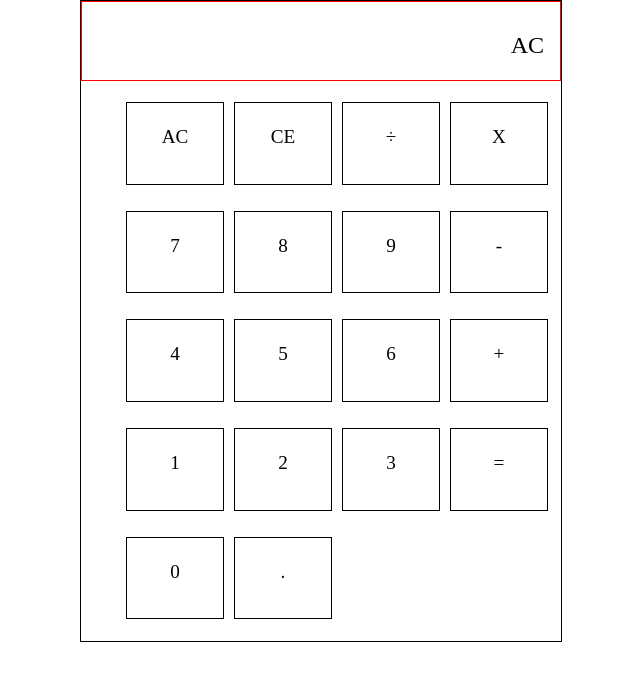
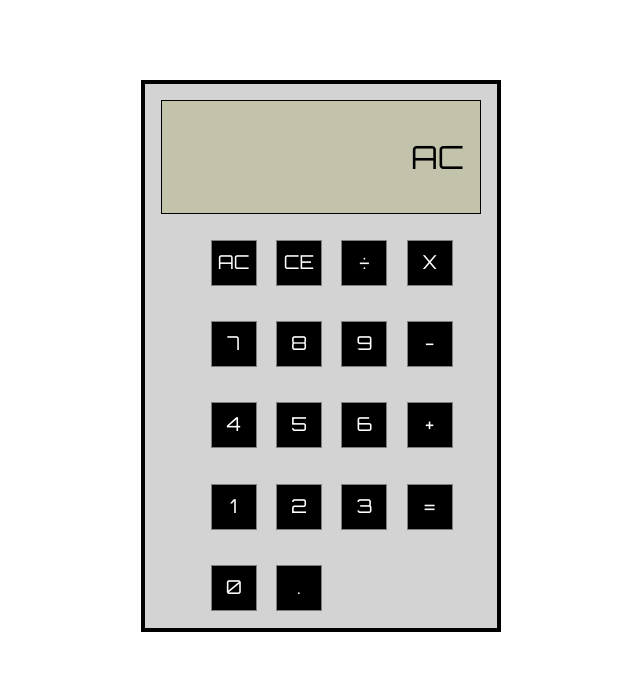
Before and after one commit to DanBlakeNZ/calculator, a plain HTML site: page index.html in a window 1280 px wide. Both pictures are taken after a click on the item "AC". Shown: the whole page, without its empty margins (319-959 px from the left). Drawn offline with nearby package versions, Linux system fonts and the light colour scheme.

Commit message:
Styled the calculator. Added notes to the Javascript

```diff
--- a/index.html
+++ b/index.html
@@ -9,64 +9,62 @@
     <!-- CSS Normalise -->
     <link href="https://cdnjs.cloudflare.com/ajax/libs/normalize/5.0.0/normalize.min.css" rel="stylesheet">
 
+    <!-- Google Font -->
+    <link href="https://fonts.googleapis.com/css?family=Orbitron" rel="stylesheet">
+
     <!-- My CSS Stylesheet-->
     <link rel="stylesheet" type="text/css" href="stylesheets/scss.min.css">
 
-    <title>template</title>
+    <title>Calculator</title>
 
   </head>
 
 
   <body>
-    <div id="calculator">
+    <div id="calculator-container">
       <div id="screen">
-        <p id="screen-text">0</p>
+        <p id="screen-text">0<p>
       </div>
 
+      <div id="buttons-container">
+
         <ul class="button-row">
-        <li class="calcButton" data-value="AC">AC</li>
-        <li class="calcButton" data-value="CE">CE</li>
-        <li class="calcButton" data-value="/">&divide;</li>
-        <li class="calcButton" data-value="*">X</li>
+          <li class="cal-button" data-buttonValue="AC">AC</li>
+          <li class="cal-button" data-buttonValue="CE">CE</li>
+          <li class="cal-button" data-buttonValue="/">&divide;</li>
+          <li class="cal-button" data-buttonValue="*">X</li>
         </ul>
 
         <ul class="button-row">
-        <li class="calcButton" data-value="7">7</li>
-        <li class="calcButton" data-value="8">8</li>
-        <li class="calcButton" data-value="9">9</li>
-        <li class="calcButton" data-value="-">-</li>
+          <li class="cal-button" data-buttonValue="7">7</li>
+          <li class="cal-button" data-buttonValue="8">8</li>
+          <li class="cal-button" data-buttonValue="9">9</li>
+          <li class="cal-button" data-buttonValue="-">-</li>
         </ul>
 
         <ul class="button-row">
-        <li class="calcButton" data-value="4">4</li>
-        <li class="calcButton" data-value="5">5</li>
-        <li class="calcButton" data-value="6">6</li>
-        <li class="calcButton" data-value="+">+</li>
+          <li class="cal-button" data-buttonValue="4">4</li>
+          <li class="cal-button" data-buttonValue="5">5</li>
+          <li class="cal-button" data-buttonValue="6">6</li>
+          <li class="cal-button" data-buttonValue="+">+</li>
         </ul>
 
         <ul class="button-row">
-        <li class="calcButton" data-value="1">1</li>
-        <li class="calcButton" data-value="2">2</li>
-        <li class="calcButton" data-value="3">3</li>
-        <li class="calcButton" data-value="=">=</li>
+          <li class="cal-button" data-buttonValue="1">1</li>
+          <li class="cal-button" data-buttonValue="2">2</li>
+          <li class="cal-button" data-buttonValue="3">3</li>
+          <li class="cal-button" data-buttonValue="=">=</li>
         </ul>
 
         <ul class="button-row">
-        <li class="calcButton" data-value="0">0</li>
-        <li class="calcButton" data-value=".">.</li>
+          <li class="cal-button" data-buttonValue="0">0</li>
+          <li class="cal-button" data-buttonValue=".">.</li>
         </ul>
-
 
       </div>
 
+    </div>
 
-
-
-
-
-
-    <!-- FontAwesome CDN -->
-    <!-- <script src="https://use.fontawesome.com/08c4c69269.js"></script> -->
 
     <!--My script-->
     <script type="text/javascript" src="scripts/calculator2.js"></script>
--- a/scripts/calculator2.js
+++ b/scripts/calculator2.js
@@ -1,99 +1,101 @@
-var buttonArray = document.getElementsByClassName("calcButton");
-
-
-for (var i = 0; i < buttonArray.length; i++) {
-    buttonArray[i].addEventListener('click', getValue);
-}
-
-var buttonValue = "";
-var onScreenDisplay = "";
-var fullNumber = "";
-var operator = "";
-var numberArray = [];
-var operatorArray = [];
-var arrayCounter = 0;
-var total = 0;
+// Variables //
+var buttonValue = "";           // Stores the value of the clicked button.
+var onScreenDisplay = "";       // Holds the screen text including operators.
+var fullNumber = "";            // Is used to store each added numerical character to make a multi-digit number.
+var operator = "";              // Temporarily stores a math operator when entered by the user.
+var numberArray = [];           // Array that stores each full (single or multi-digit) number entered by the user.
+var operatorArray = [];         // Stores every operator to be used in the equation.
+var arrayCounter = 0;           // Keeps track of where each number and operator should be inserted into the array.
+var total = 0;                  // Stores the final total once calculated.
 
 
 
-function getValue() {
-  buttonValue = this.getAttribute("data-value");
-  checkValue();
-  updateOSD()
-  updateScreen();
+
+var buttonArray = document.getElementsByClassName("cal-button");      // Variable that stores in an array every instance of the calculator's 'buttons' with a class of cal-button
+
+for (var i = 0; i < buttonArray.length; i++) {
+    buttonArray[i].addEventListener('click', getValue);               // Each calculator button is assigned a click event listener, so when clicked the getValue function will run.
+}
+
+
+function getValue(){
+  buttonValue = this.getAttribute("data-buttonValue");    // When a button is clicked this function will retrieve the data attibute 'buttonValue' from the clicked button and will asign it to buttonValue.
+  checkValue();                                           // This function will run next, checking to see if the button is a number of an operator. Depending on the outcome, other functions will run.
+  updateOSD()                                             // Once the calcuations have been complete then the value to be displayed on the On Screen Display is created.
+  updateScreen();                                         // Finally the calculator is screen is updated with the result of the users input, either displaying the number or the completed equation.
 };
 
 
 
-function checkValue(){
+function checkValue(){                                    // Function that checks if the button pressed is a number or not.
   var isNotNumber = isNaN(buttonValue);
 
   if (isNotNumber == false){
-    updateNumber();
+    updateNumber();                                       // If it is a number then the updateNumber function will run.
   }
 
-  if (isNotNumber == true){
+  if (isNotNumber == true){                               // If it is not a number then the 'operator' variable is set to the clicked mathmaticl operator's value.
     operator = buttonValue;
 
-    if (operator == "="){
-      numberArray[arrayCounter] = parseInt(fullNumber);
-      calculateTotal();
-    }else{
-      updateArrays();
-      fullNumber = "";
-      arrayCounter++
+    if (operator == "="){                                 // If the operator variable is the equals sign, then...
+      numberArray[arrayCounter] = parseInt(fullNumber);   // ... convert the stored 'fullNumber' from a string to an interger and insert into the numberArray and then...
+      calculateTotal();                                   // ... run the calculateTotal function to perform the equation.
+    }else{                                                // If the operator variable is not the equals sign, then...
+      updateArrays();                                     // run the updateArray function which stores the fullNumber into the numberArray and the operator into the operatorArray.
+      fullNumber = "";                                    // The fullNumber variable is reset so it is ready for the next number the user will enter.
+      arrayCounter++                                      // The arrayCounter variable is increased by one so it is ready to insert the next fullNumber and operator variable in each relevent array.
     }
   }
 }
 
 
-function updateArrays(){
+function updateArrays(){                                  // Function that updates the arrays that store each fullNumber and operator.
   numberArray[arrayCounter] = parseInt(fullNumber);
   operatorArray[arrayCounter] = operator;
 }
 
-function updateNumber(){
+function updateNumber(){                                  // Function that updates the fullNumber by adding each single number to it thus making a multi-digit number.
   fullNumber += buttonValue;
 }
 
-function updateOSD(){
+function updateOSD(){                                     // Function that will run to update the onScreenDisplay variable. This will then be accessed by updateScreen to display the text on the screen.
   if (operator != "="){
     onScreenDisplay += buttonValue;
   }
 }
 
-function updateScreen(){
+function updateScreen(){                                // Function that updates the text shown on the calculator's screen.
   document.getElementById("screen-text").innerHTML = onScreenDisplay;
 }
 
 
-function calculateTotal(){
-  var runningTotal = 0;
+function calculateTotal(){                              // Function that will calculate the total
+  var runningTotal = 0;                                 // Tempory variable that will hold the running total after each individaul calculation is performed.
 
-  if (total === 0){
-    runningTotal = numberArray[0];
+  if (total === 0){                                     // If the total variable is 0 then no previous calculations have been performed so...
+    runningTotal = numberArray[0];                      // ... the runningTotal should equal the first number(s) stored in numberArray.
   }else{
-    runningTotal = (total);
+    runningTotal = total;                               // If there has been a previous calulation performed, then the result of that is to be used and assigned to runningTotal.
   }
 
-  for (var  i=0; i < operatorArray.length; i++){
-    if (operatorArray[i] == "+"){
-      runningTotal += numberArray[i+1];
+  for (var  i=0; i < operatorArray.length; i++){        // Loop that is based off the number of operators in the operatorArray.
+    if (operatorArray[i] == "+"){                       // If the operator stored in the array is a is a + then we want to perform an addition equation.
+      runningTotal += numberArray[i+1];                 // We take the runningTotal variable and add the next number in the array, the result is then assigned to runningTotal. The loop will restart.
     }
-    if (operatorArray[i] == "-"){
-      runningTotal -= numberArray[i+1];
+    if (operatorArray[i] == "-"){                       // If the operator stored in the array is a is a - then we want to perform a subtraction equation.
+      runningTotal -= numberArray[i+1];                 // We take the runningTotal variable and subtract the next number in the array, the result is then assigned to runningTotal. The loop will restart.
     }
-    if (operatorArray[i] == "/"){
-      runningTotal /= numberArray[i+1];
+    if (operatorArray[i] == "/"){                       // If the operator stored in the array is a is a / then we want to perform an devision equation.
+      runningTotal /= numberArray[i+1];                 // We take the runningTotal variable and devide it by the next number in the array, the result is then assigned to runningTotal. The loop will restart.
     }
-    if (operatorArray[i] == "*"){
-      runningTotal *= numberArray[i+1];
+    if (operatorArray[i] == "*"){                       // If the operator stored in the array is a is a * then we want to perform an multiplication equation.
+      runningTotal *= numberArray[i+1];                 // We take the runningTotal variable and multiply the next number in the array, the result is then assigned to runningTotal. The loop will restart.
     }
   }
-
-  onScreenDisplay = runningTotal;
-  total = runningTotal;
-  numberArray = [];
-  operatorArray = [];
-  arrayCounter = 0;
+                                                        // Once the loop has finished looping through all equations...
+  onScreenDisplay = runningTotal;                       // ... runningTotal is then assigned to the onScreenDisplay variable.
+  total = runningTotal;                                 // ... the total variable is also assigned the runningTotal variable.
+  numberArray = [];                                     // ... the numberArray is reset.
+  operatorArray = [];                                   // ... the operatorArray is reset.
+  arrayCounter = 0;                                     // .. the arrayCounter variable is reset back to 0.
 }
--- a/stylesheets/scss.scss
+++ b/stylesheets/scss.scss
@@ -1,46 +1,50 @@
 body{
+  font-family: 'Orbitron', sans-serif;
   font-size: 100%;
   margin: 0px;
   padding: 0px;
 }
 
 ul{
-  list-style: none;
+    list-style: none;
+    display: flex;
 }
 
-.button-row{
-  display: flex;
-}
 
-.calcButton{
-  width: 5em;
-  height: 3em;
-  margin: 5px;
-  border: 1px solid black;
+.cal-button{
+  height: 2.3em;
+  width: 2.3em;
+  border: 1px solid gray;
+  margin: 0.5em;
   text-align: center;
-  padding-top: 1.2em;
   font-size: 1.2em;
+  line-height: 2.2em;
+  color: white;
+  background-color: black;
   cursor: pointer;
 }
 
-
-#calculator{
-  width: 30em;
-  height: 40em;
-  border: 1px solid black;
+#calculator-container{
+  width: 20em;
+  height: 32em;
+  border: .3em solid black;
   margin: 0px auto;
+  background-color: lightgray;
+  padding: 1em;
+  margin-top: 5em;
 }
 
 #screen{
-  width: 100%;
-  height: 5em;
-  border: 1px solid red;
+  height:5em;
+  border: 1px solid black;
   padding: 1em;
-  box-sizing: border-box;
+  background-color: #C3C2AB;
 }
 
 #screen-text{
   text-align: right;
-  font-size: 1.5em;
-  line-height: 0.3em;
+  font-size: 2em;
+  padding: 0px;
+  margin: 0px;
+  line-height: 2.5em;
 }
```
Also changed, not shown: stylesheets/scss.min.css. Lines whose indentation alone changed are shown as unchanged.
